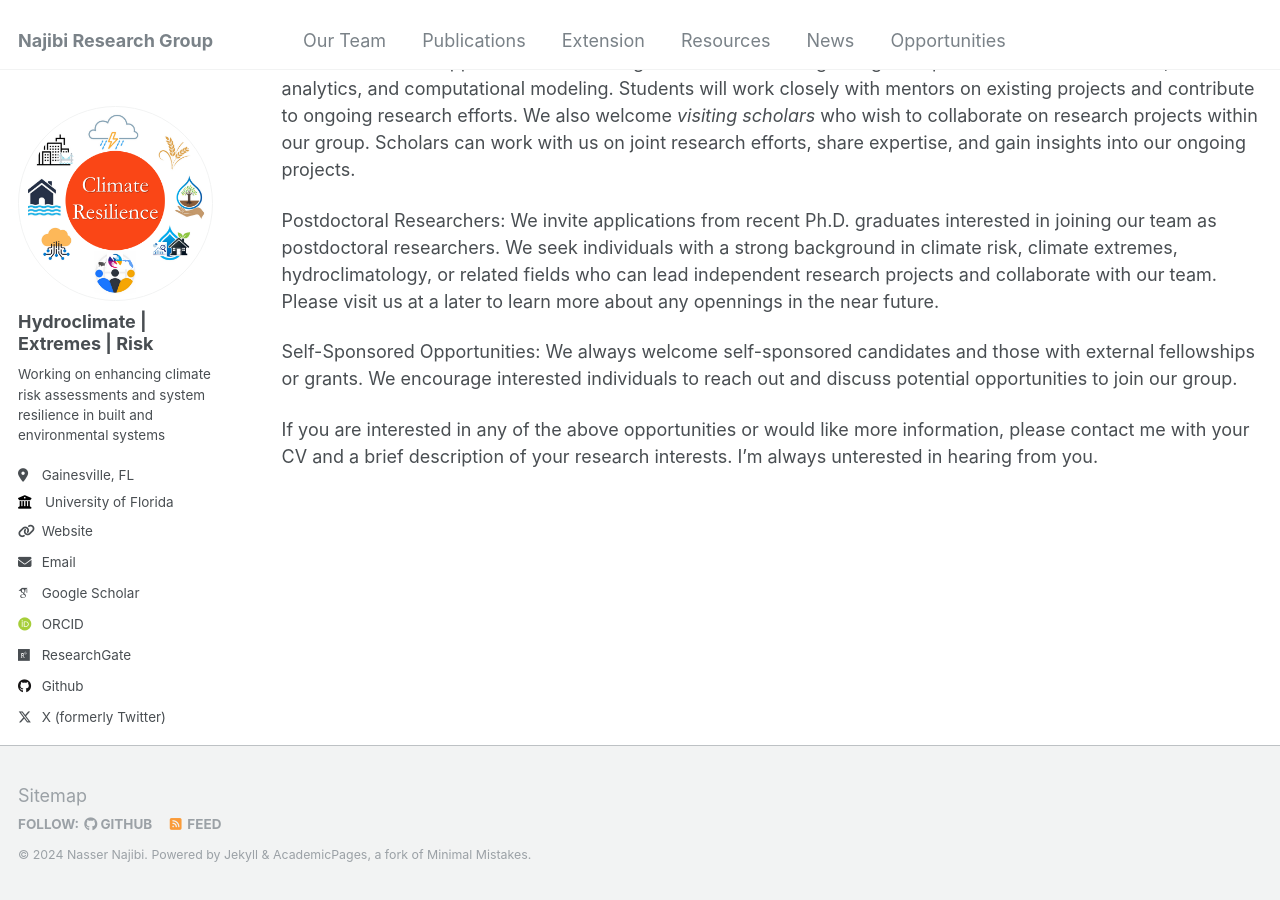
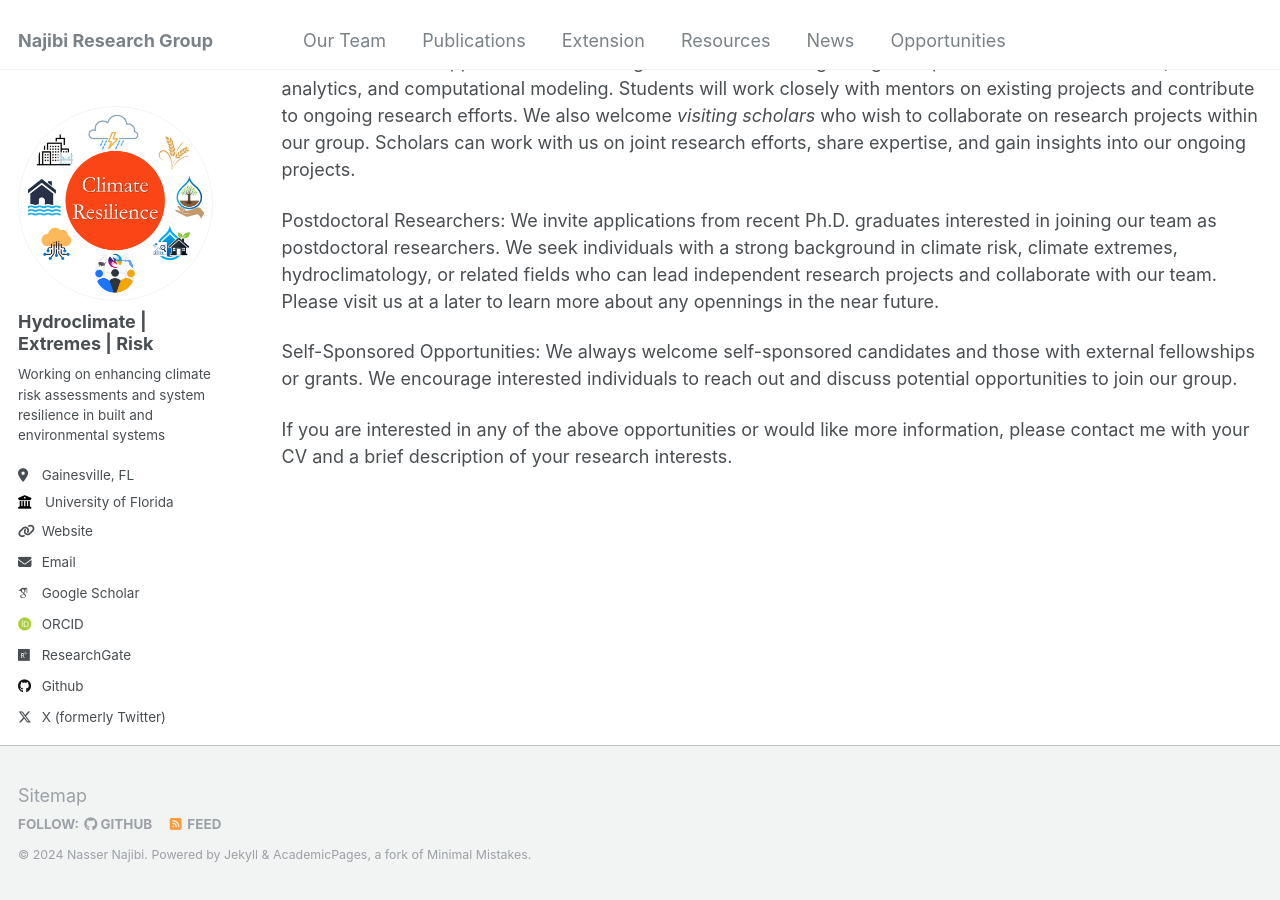
Before and after one commit to nassernajibi/lab, a Jekyll site: the page built from _pages/opportunities.md, in a window 1280 px wide and 900 px high, scrolled down 543 px. Built offline with Jekyll 4.4.1, drawn with Linux system fonts in a browser that asks for light colours; some web fonts are replaced.

Commit message:
Update Oppor

```diff
--- a/_pages/opportunities.md
+++ b/_pages/opportunities.md
@@ -20,4 +20,4 @@ Postdoctoral Researchers: We invite applications from recent Ph.D. graduates int
 
 Self-Sponsored Opportunities: We always welcome self-sponsored candidates and those with external fellowships or grants. We encourage interested individuals to reach out and discuss potential opportunities to join our group.
 
-If you are interested in any of the above opportunities or would like more information, please contact me with your CV and a brief description of your research interests. I'm always unterested in hearing from you.
+If you are interested in any of the above opportunities or would like more information, please contact me with your CV and a brief description of your research interests.
```
